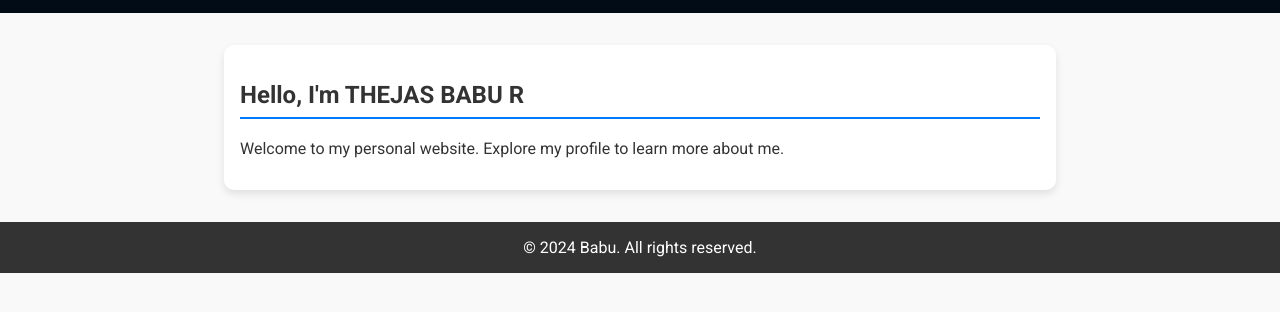
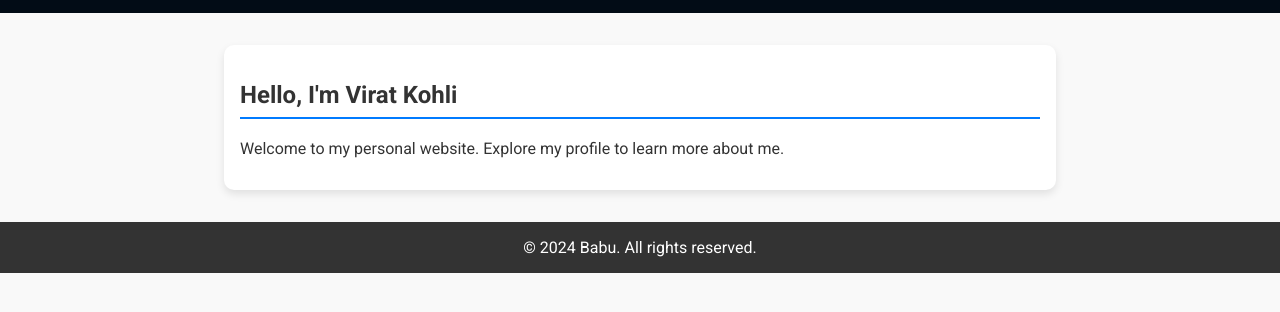
Before and after one commit to Raghavendraes2005/3rd_sem_mini, a plain HTML site: page index.html in a window 1280 px wide. Shown: the part 76-388 px from the top of the page. Drawn offline with Linux system fonts and the light colour scheme; a script that the page names is missing.

Commit message:
Update index.html

```diff
--- a/index.html
+++ b/index.html
@@ -18,7 +18,7 @@
     </header>
     <main class="homepage">
         <div class="welcome-section">
-            <h2>Hello, I'm THEJAS BABU R</h2>
+            <h2>Hello, I'm Virat Kohli </h2>
             <p>Welcome to my personal website. Explore my profile to learn more about me.</p>
         </div>
 
```
